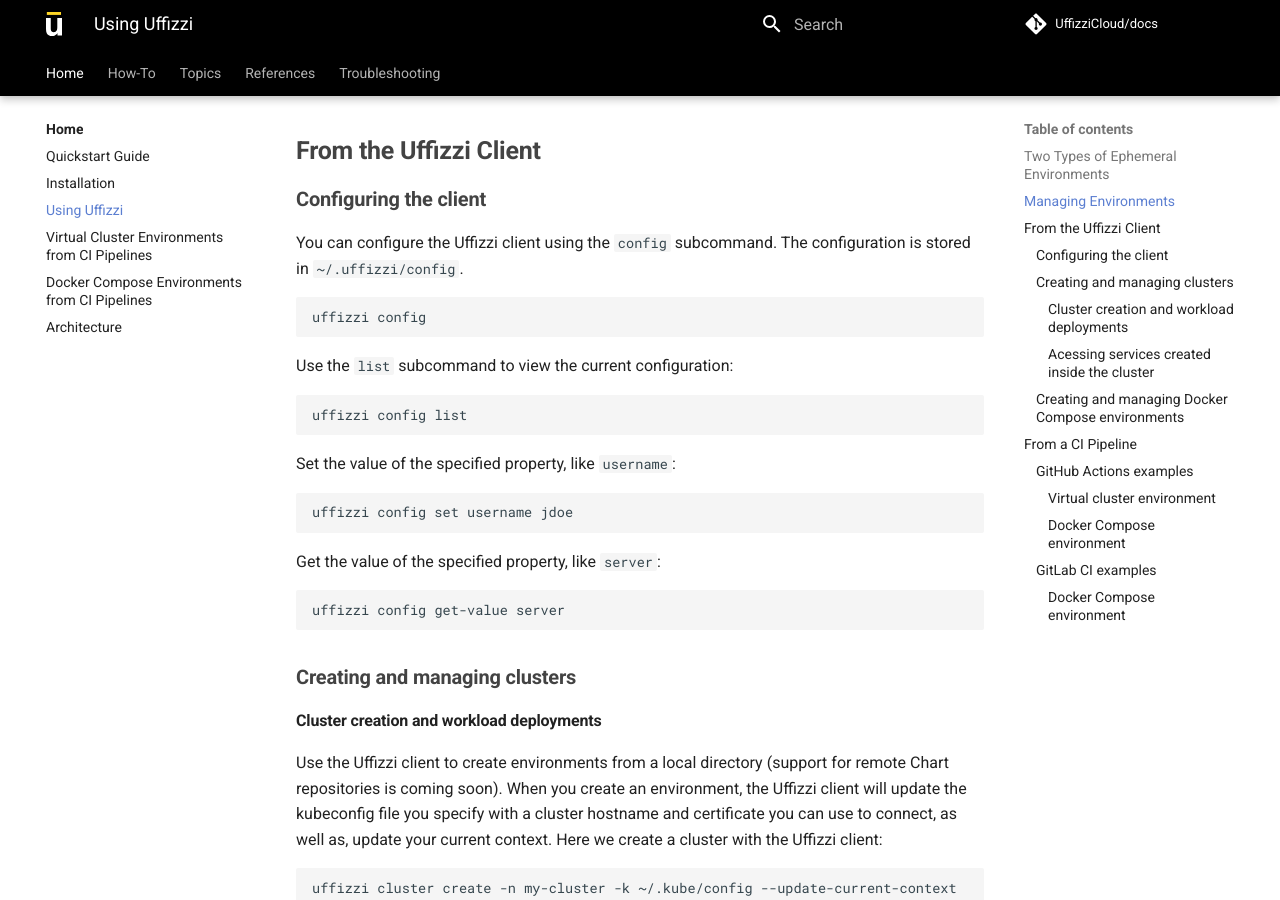
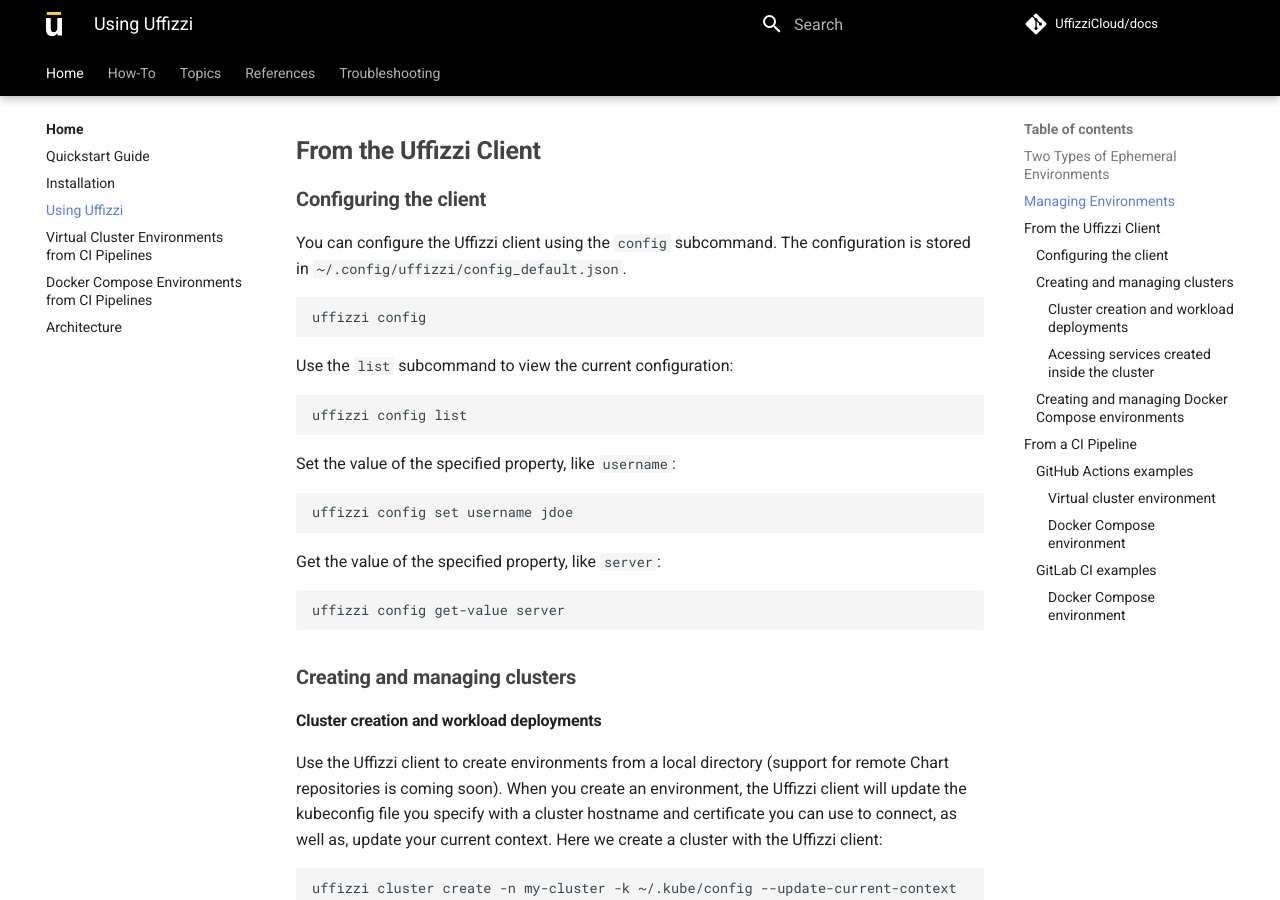
Before and after one commit to UffizziCloud/docs, an MkDocs documentation site: the page built from docs/using-uffizzi.md, in a window 1280 px wide and 900 px high, scrolled down 985 px. Built offline with MkDocs 1.6.1 and Material for MkDocs 9.7.7, drawn with Linux system fonts in a browser that asks for light colours; emoji names are drawn with the system emoji font; comment, search, counter and statistics services are not loaded.

Commit message:
Update using-uffizzi.md

````diff
--- a/docs/using-uffizzi.md
+++ b/docs/using-uffizzi.md
@@ -22,7 +22,7 @@
 
 ### Configuring the client
 
-You can configure the Uffizzi client using the `config` subcommand. The configuration is stored in `~/.uffizzi/config`.
+You can configure the Uffizzi client using the `config` subcommand. The configuration is stored in `~/.config/uffizzi/config_default.json`.
 
 ``` bash
 uffizzi config
````
